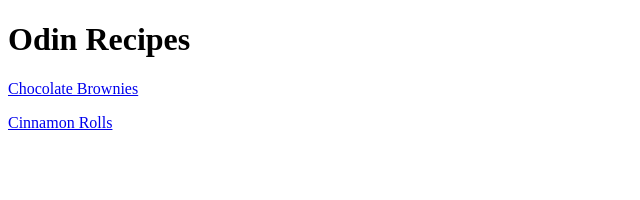
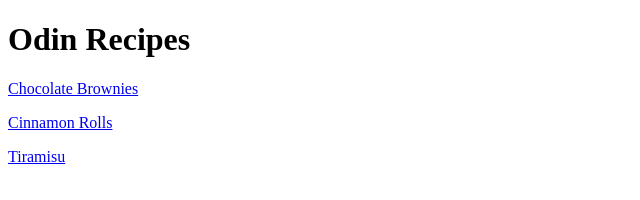
Before and after one commit to laraxsof/odin-recipes, a plain HTML site: page index.html in a window 1280 px wide. Shown: the full height of the page, 0-640 px from the left. Drawn offline with Linux system fonts and the light colour scheme.

Commit message:
Added link to Tiramisu Page

```diff
--- a/index.html
+++ b/index.html
@@ -8,5 +8,6 @@
     <h1>Odin Recipes</h1>
     <a href="recipes/brownies.html">Chocolate Brownies</a>
     <p><a href="recipes/cinnamonroll.html">Cinnamon Rolls</a></p>
+    <p><a href="recipes/tiramisu.html">Tiramisu</a></p>
 </body>
 </html>
```
Also changed, not shown: 1 other file.
